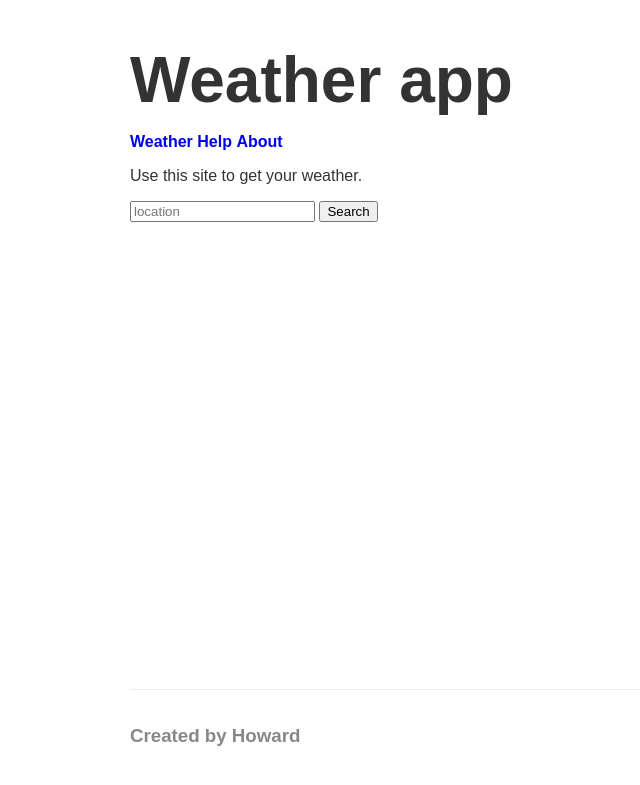
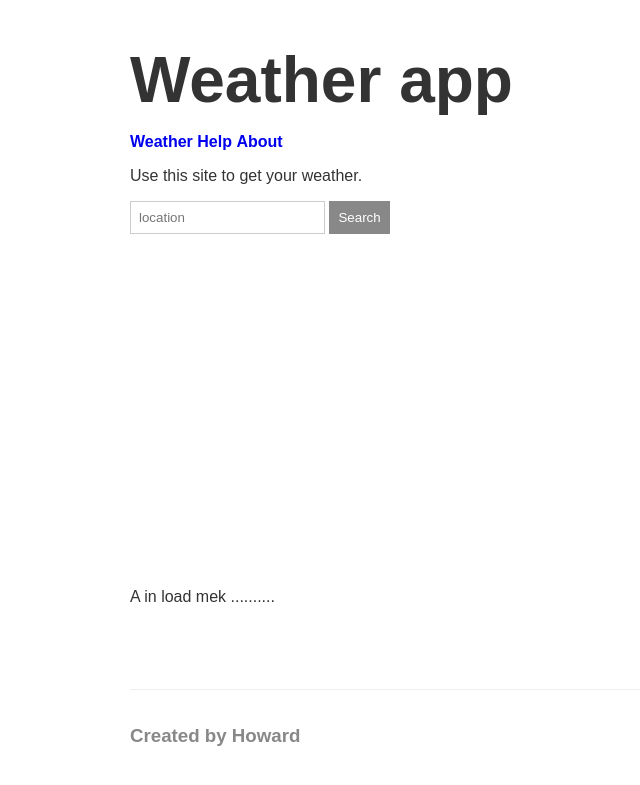
Before and after one commit to lalhming-muana/Web-Server-NODEJS, a Node server app: page / in a window 1280 px wide. Shown: the top 785 px of the page, without its empty margins (185-825 px from the left). Run offline with Node 20, Linux system fonts and the light colour scheme; some libraries are stand-ins or nearby versions.

Commit message:
UI styling updated

```diff
--- a/public/css/styles.css
+++ b/public/css/styles.css
@@ -47,7 +47,20 @@ header a {
 }
 
 
-
 .portrait {
     width: 450px;
 }
+
+input{
+    border: 1px solid #cccccc;
+    padding: 8px;
+}
+
+button{
+    cursor: pointer;
+    border: 1px solid #888888;
+    padding: 8px;
+    background: #888888;
+    color: white;
+
+}
--- a/templates/views/index.hbs
+++ b/templates/views/index.hbs
@@ -24,6 +24,9 @@
 
     </div>
 
+    <p id="message-one"></p>
+    <p id="message-two"></p>
+
 
     <h3>{{>footer}}</h3>
     <script src="/js/app.js"></script>
```
Also changed, not shown: public/js/app.js.
